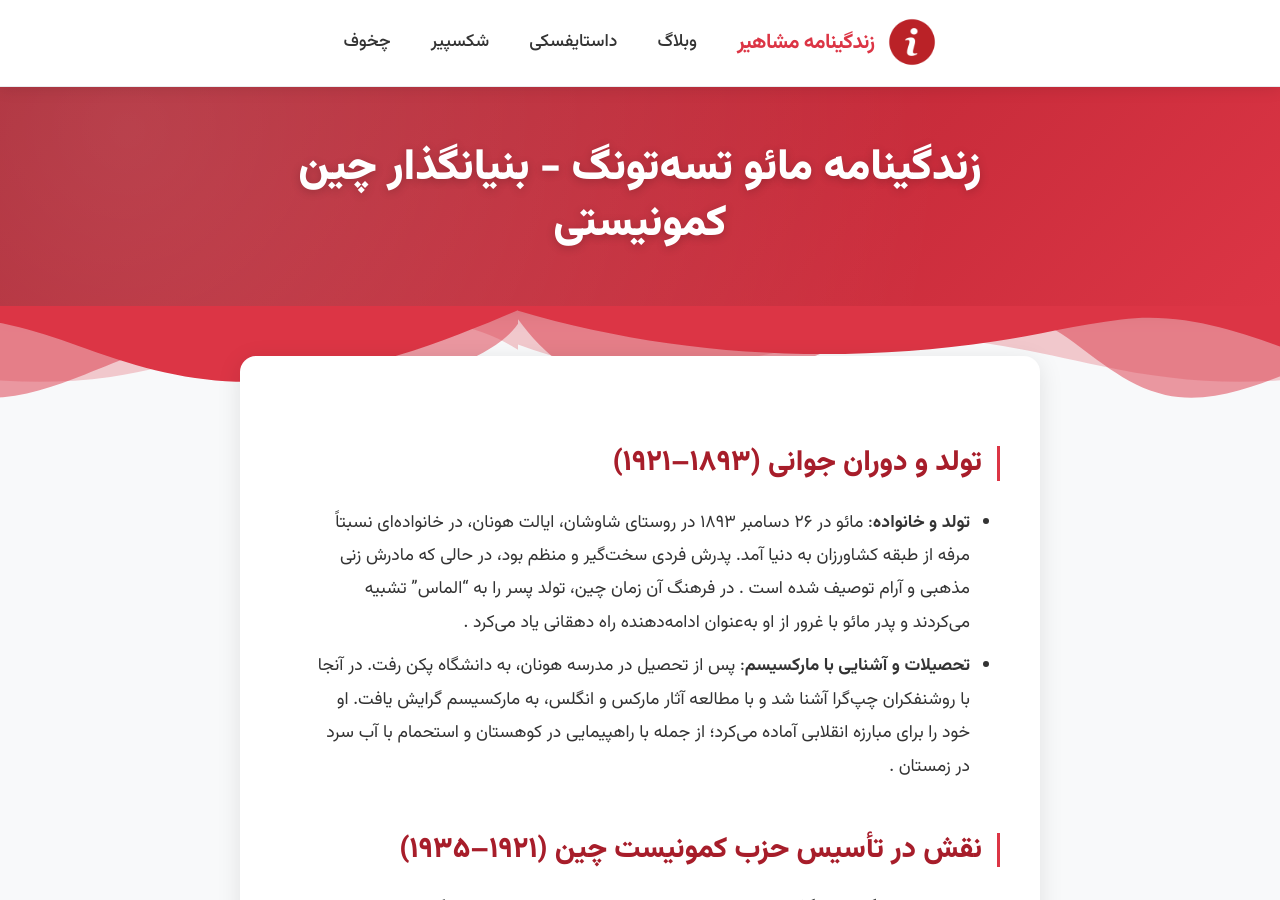
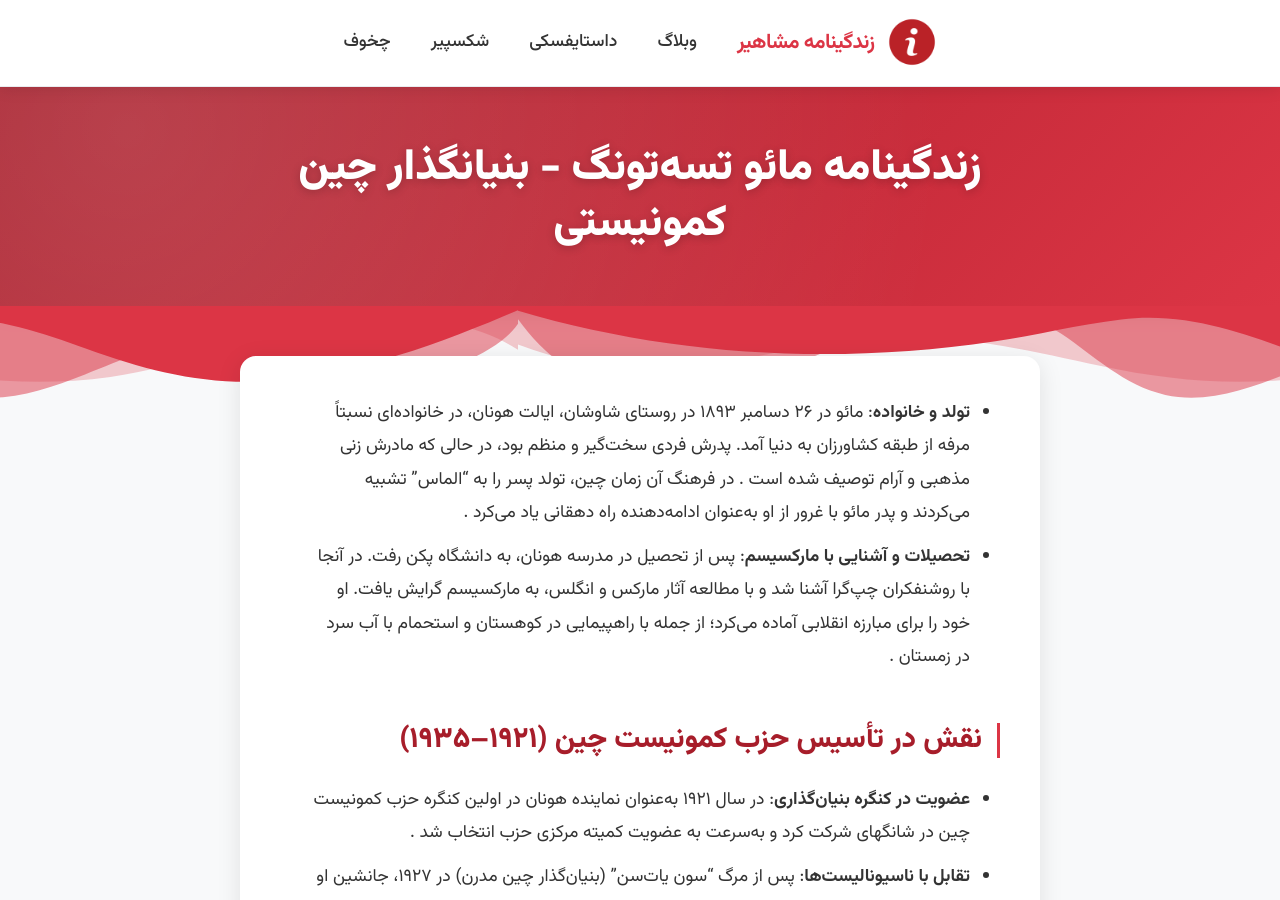
Before and after one commit to darkblog/darkblog.github.io, a Jekyll site: the page built from _posts/2025-7-3-35.md, in a window 1280 px wide and 900 px high. Built offline with Jekyll 4.4.1, drawn with Linux system fonts in a browser that asks for light colours.

Commit message:
Update 2025-7-3-35.md

```diff
--- a/_posts/2025-7-3-35.md
+++ b/_posts/2025-7-3-35.md
@@ -3,7 +3,6 @@ layout: post
 title: زندگینامه مائو تسه‌تونگ - بنیانگذار چین کمونیستی
 ---
 
-## تولد و دوران جوانی (۱۸۹۳–۱۹۲۱)
 - **تولد و خانواده**: مائو در ۲۶ دسامبر ۱۸۹۳ در روستای شاوشان، ایالت هونان، در خانواده‌ای نسبتاً مرفه از طبقه کشاورزان به دنیا آمد. پدرش فردی سخت‌گیر و منظم بود، در حالی که مادرش زنی مذهبی و آرام توصیف شده است . در فرهنگ آن زمان چین، تولد پسر را به "الماس" تشبیه می‌کردند و پدر مائو با غرور از او به‌عنوان ادامه‌دهنده راه دهقانی یاد می‌کرد .
 - **تحصیلات و آشنایی با مارکسیسم**: پس از تحصیل در مدرسه هونان، به دانشگاه پکن رفت. در آنجا با روشنفکران چپ‌گرا آشنا شد و با مطالعه آثار مارکس و انگلس، به مارکسیسم گرایش یافت. او خود را برای مبارزه انقلابی آماده می‌کرد؛ از جمله با راهپیمایی در کوهستان و استحمام با آب سرد در زمستان .
 
```
